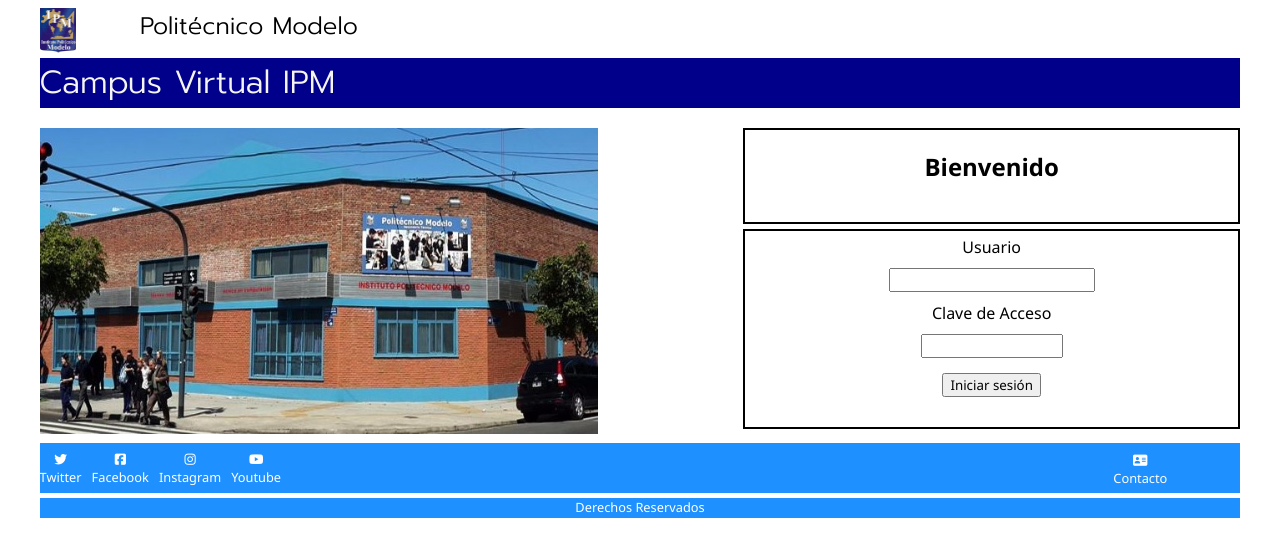
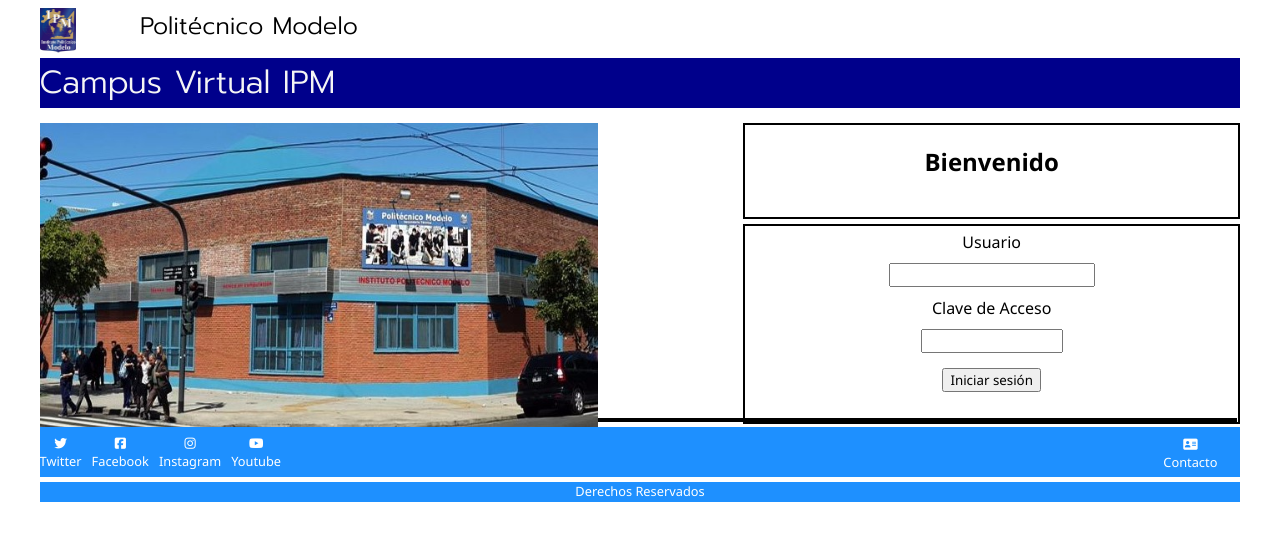
Before and after one commit to diegomartin1968/Campus-Virtual-IPM, a plain HTML site: page index.html in a window 1280 px wide. Drawn offline with Linux system fonts and the light colour scheme; a web font is replaced by a local one.

Commit message:
Release12

```diff
--- a/estilos/index.css
+++ b/estilos/index.css
@@ -12,7 +12,6 @@
     display: grid;
     grid-template-columns: repeat(12,1fr);
     grid-template-rows: 45px 50px;
-    height: 105px;
     width: 95%;
     max-width: 1300px;
     margin: auto;
@@ -114,6 +113,14 @@
     padding: 10px;
 }
 
+.separador {
+    width: 94%;
+    max-width: 1300px;
+    margin: auto;
+    border-top: 1px;
+    border-style:solid;
+}
+
 .footer-grid {
     display: grid;
     grid-template-columns: repeat(12,1fr);
@@ -121,7 +128,7 @@
     width: 95%;
     max-width: 1300px;
     margin: auto;
-    margin-top: 20px;
+    margin-top: 5px;
     row-gap: 5px;
 }
 
@@ -137,15 +144,16 @@
     flex-direction: row;
     justify-content:flex-start;
     column-gap: 10px;
-    grid-column: 1/11;
+    grid-column: 1/12;
     grid-row: 1/2;
     align-items: center;
 }
 
 .contacto {
-    grid-column: 11/13;
+    grid-column: 12/13;
     grid-row: 1/2;
     padding-top: 8px;
+    text-align: center;
 }
 
 .derechos {
--- a/index.html
+++ b/index.html
@@ -38,6 +38,7 @@
         </div>
     </section>
     <footer>
+        <div class="separador"></div>
         <div class="footer-grid">
             <div class="footer-grid-item redes">
                 <div class="redes-item twitter">
```
